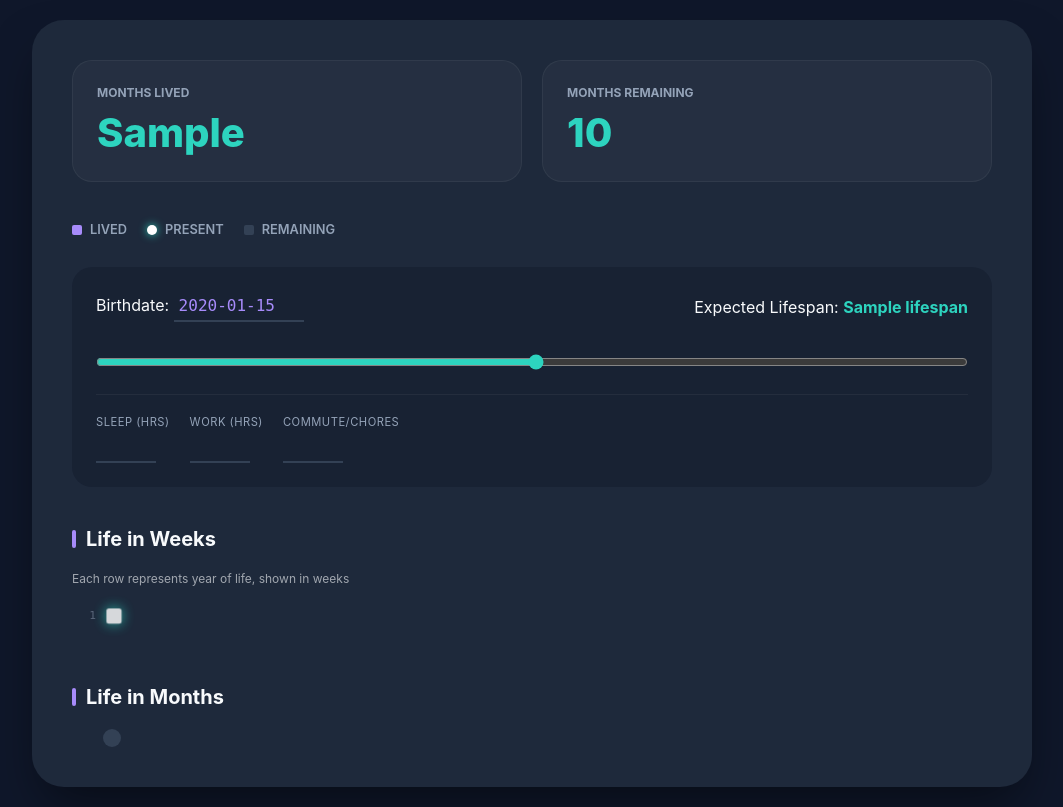
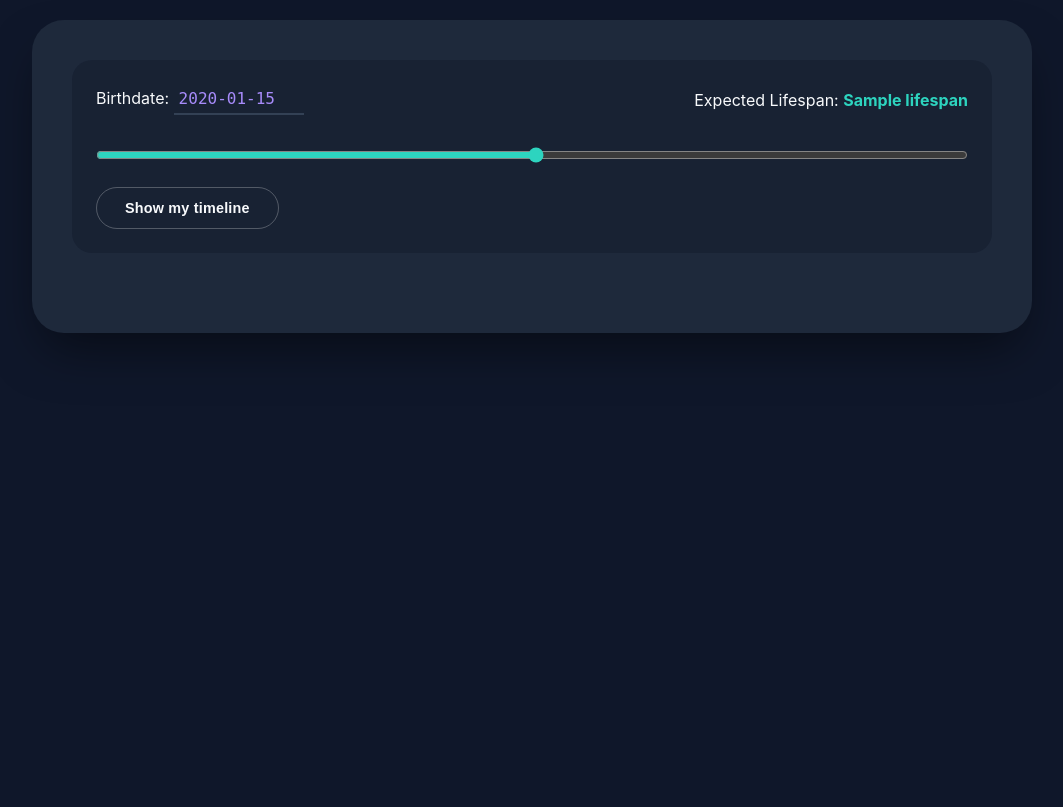
Before and after one commit to yeoreums/life-in-weeks, a Flask app: template templates/index.html in a window 1280 px wide. Shown: the whole page, without its empty margins (108-1171 px from the left). After the commit the page ends 341 px from the top, so only its background shows below. Run offline with Flask 3, Linux system fonts and the light colour scheme; the template is opened without the code that fills it: most values are stand-ins (such as "Sample title", 1, 10 or a date in 2020).

Commit message:
Enforce reveal flow and gate time lens behind baseline view

```diff
--- a/static/style.css
+++ b/static/style.css
@@ -138,6 +138,43 @@ input[type="range"] {
   width: 100%;
   accent-color: var(--color-accent);
   margin-top: 12px;
+}
+
+/* =========================
+   REVEAL BUTTON
+========================= */
+.reveal-btn {
+  appearance: none;
+  background: transparent;
+  border: 1.5px solid rgba(255, 255, 255, 0.25);
+  color: var(--text-head);
+  padding: 12px 28px;
+  border-radius: 999px;
+  font-size: 0.9rem;
+  font-weight: 600;
+  letter-spacing: 0.2px;
+  cursor: pointer;
+  transition:
+    border-color 0.25s ease,
+    background-color 0.25s ease,
+    transform 0.15s ease;
+}
+
+/* Hover: calm acknowledgement, not excitement */
+.reveal-btn:hover {
+  border-color: var(--color-accent);
+  background: rgba(45, 212, 191, 0.06);
+}
+
+/* Active: physical press, not reward */
+.reveal-btn:active {
+  transform: translateY(1px);
+}
+
+/* Focus: accessibility without visual noise */
+.reveal-btn:focus-visible {
+  outline: none;
+  box-shadow: 0 0 0 3px rgba(45, 212, 191, 0.25);
 }
 
 /* =========================
--- a/templates/index.html
+++ b/templates/index.html
@@ -11,6 +11,110 @@
         {% if has_lens %}
             style="--free-ratio: {{ free_ratio }};"
         {% endif %}>
+
+        <!-- =========================
+             SETUP (ALWAYS VISIBLE)
+        ========================== -->
+        <form method="get" class="tuner-group">
+            <div style="display: flex; flex-wrap: wrap; justify-content: space-between; align-items: center; gap: 15px; margin-bottom: 20px;">
+                <label>
+                    Birthdate:
+                    <input type="text"
+                           class="birth-input"
+                           name="birthdate"
+                           value="{{ birthdate }}"
+                           inputmode="numeric"
+                           placeholder="19960520"
+                           onchange="this.form.submit()">
+                </label>
+
+                <label>
+                    Expected Lifespan:
+                    <span id="lifespan-value"
+                          style="color:var(--color-accent); font-weight:bold;">
+                        {{ lifespan }}
+                    </span>
+                </label>
+            </div>
+
+            <input type="range"
+                   name="lifespan"
+                   min="1"
+                   max="120"
+                   value="{{ lifespan }}"
+                   oninput="document.getElementById('lifespan-value').innerText = this.value"
+                   onchange="this.form.submit()">
+
+            <div style="margin-top: 20px;">
+                <button type="submit"
+                        name="show"
+                        value="true"
+                        class="reveal-btn">
+                    Show my timeline
+                </button>
+            </div>
+
+            <!-- =========================
+                 LENS (ONLY AFTER REVEAL)
+            ========================== -->
+            {% if show %}
+            <div class="daily-inputs">
+                <div class="input-item">
+                    <label>Sleep (hrs)</label>
+                    <input type="number"
+                           name="sleep"
+                           class="small-input"
+                           value="{{ sleep }}"
+                           step="0.5"
+                           min="0"
+                           max="24"
+                           onchange="this.form.submit()">
+                </div>
+
+                <div class="input-item">
+                    <label>Work (hrs)</label>
+                    <input type="number"
+                           name="work"
+                           class="small-input"
+                           value="{{ work }}"
+                           step="0.5"
+                           min="0"
+                           max="24"
+                           onchange="this.form.submit()">
+                </div>
+
+                <div class="input-item">
+                    <label>Commute/Chores</label>
+                    <input type="number"
+                           name="commute"
+                           class="small-input"
+                           value="{{ commute }}"
+                           step="0.5"
+                           min="0"
+                           max="24"
+                           onchange="this.form.submit()">
+                </div>
+            </div>
+
+            {% if has_lens %}
+            <div class="awareness-banner">
+                <div class="awareness-item">
+                    <span class="label">Free time per day</span>
+                    <span class="value teal">{{ free_hours_per_day }} h</span>
+                </div>
+                <div class="awareness-item">
+                    <span class="label">Free years remaining</span>
+                    <span class="value teal">{{ free_years_remaining }} y</span>
+                </div>
+            </div>
+            {% endif %}
+            {% endif %}
+        </form>
+
+        <!-- =========================
+             REVEAL (GATED)
+        ========================== -->
+        {% if show %}
 
         <div class="stats-grid">
             <div class="stat-card">
@@ -28,51 +132,6 @@
             <div class="legend-item"><div class="dot-sample now"></div> Present</div>
             <div class="legend-item"><div class="dot-sample remaining"></div> Remaining</div>
         </div>
-
-        <form method="get" class="tuner-group">
-            <div style="display: flex; flex-wrap: wrap; justify-content: space-between; align-items: center; gap: 15px; margin-bottom: 20px;">
-                <label>
-                    Birthdate:
-                    <input type="text" class="birth-input" name="birthdate" value="{{ birthdate }}" inputmode="numeric" placeholder="19960520" onchange="this.form.submit()">
-                </label>
-                <label>
-                    Expected Lifespan:
-                    <span id="lifespan-value" style="color:var(--color-accent); font-weight:bold;">{{ lifespan }}</span>
-                </label>
-            </div>
-
-            <input type="range" name="lifespan" min="1" max="120" value="{{ lifespan }}"
-                   oninput="document.getElementById('lifespan-value').innerText = this.value"
-                   onchange="this.form.submit()">
-
-            <div class="daily-inputs">
-                <div class="input-item">
-                    <label>Sleep (hrs)</label>
-                    <input type="number" name="sleep" class="small-input" value="{{ sleep }}" step="0.5" min="0" max="24" onchange="this.form.submit()">
-                </div>
-                <div class="input-item">
-                    <label>Work (hrs)</label>
-                    <input type="number" name="work" class="small-input" value="{{ work }}" step="0.5" min="0" max="24" onchange="this.form.submit()">
-                </div>
-                <div class="input-item">
-                    <label>Commute/Chores</label>
-                    <input type="number" name="commute" class="small-input" value="{{ commute }}" step="0.5" min="0" max="24" onchange="this.form.submit()">
-                </div>
-            </div>
-
-            {% if has_lens %}
-            <div class="awareness-banner">
-                <div class="awareness-item">
-                    <span class="label">Free time per day</span>
-                    <span class="value teal">{{ free_hours_per_day }} h</span>
-                </div>
-                <div class="awareness-item">
-                    <span class="label">Free years remaining</span>
-                    <span class="value teal">{{ free_years_remaining }} y</span>
-                </div>
-            </div>
-            {% endif %}
-        </form>
 
         <h2>Life in Weeks</h2>
         <p style="opacity:0.6; font-size:0.75rem; margin-bottom:20px;">
@@ -110,6 +169,7 @@
             {% endfor %}
         </div>
 
+        {% endif %}
     </div>
 </body>
 </html>
--- a/web/app.py
+++ b/web/app.py
@@ -19,6 +19,7 @@ def fmt(val):
 def home():
     birth_str = request.args.get("birthdate")
     lifespan_str = request.args.get("lifespan")
+    show = request.args.get("show") == "true"
 
     # --- Time Lens Inputs ---
     try:
@@ -103,6 +104,7 @@ def home():
 
     return render_template(
         "index.html",
+        show=show,
         birthdate=birth.isoformat(),
         lifespan=lifespan,
         lived_weeks=lived_weeks,
```
